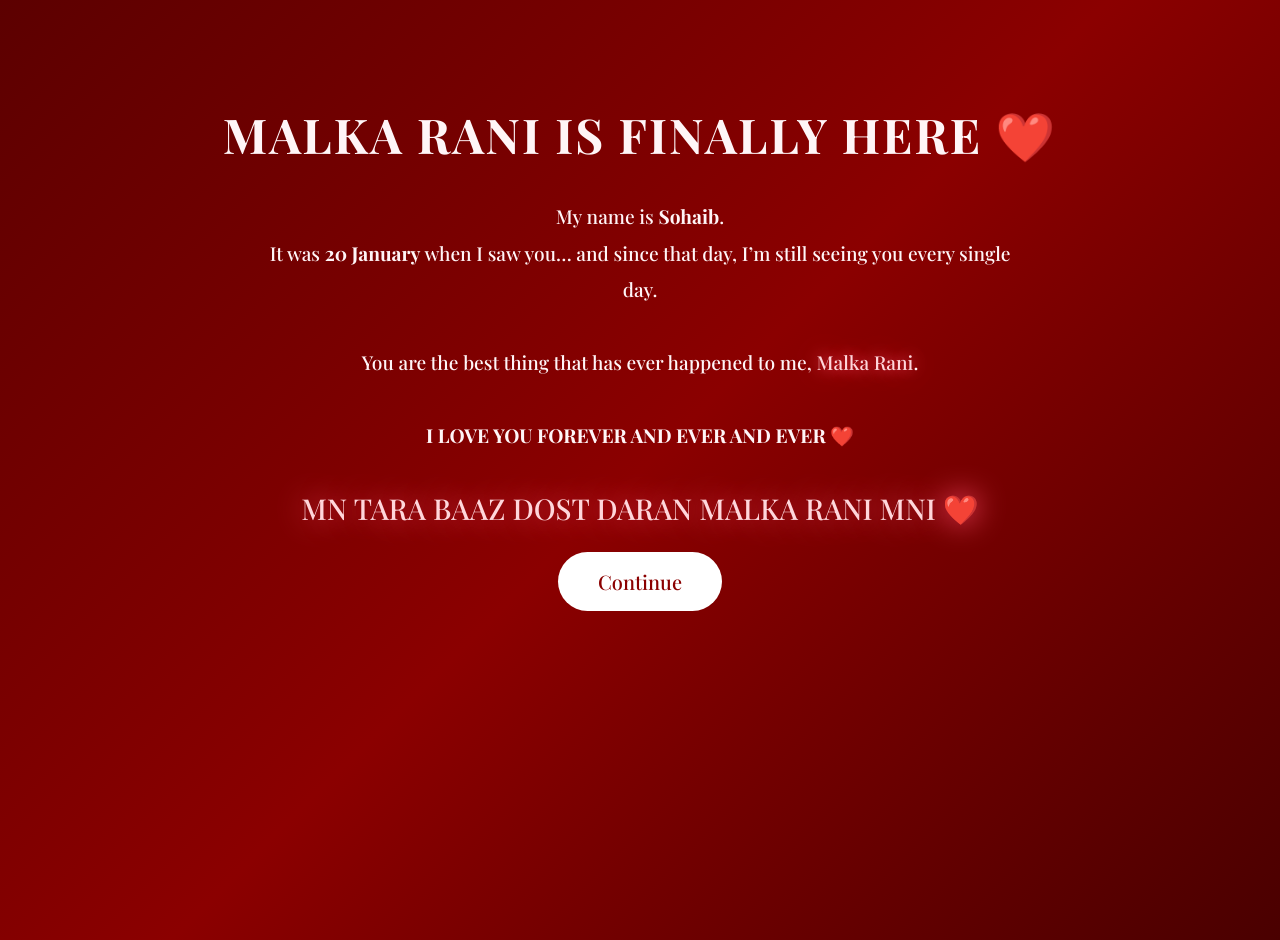
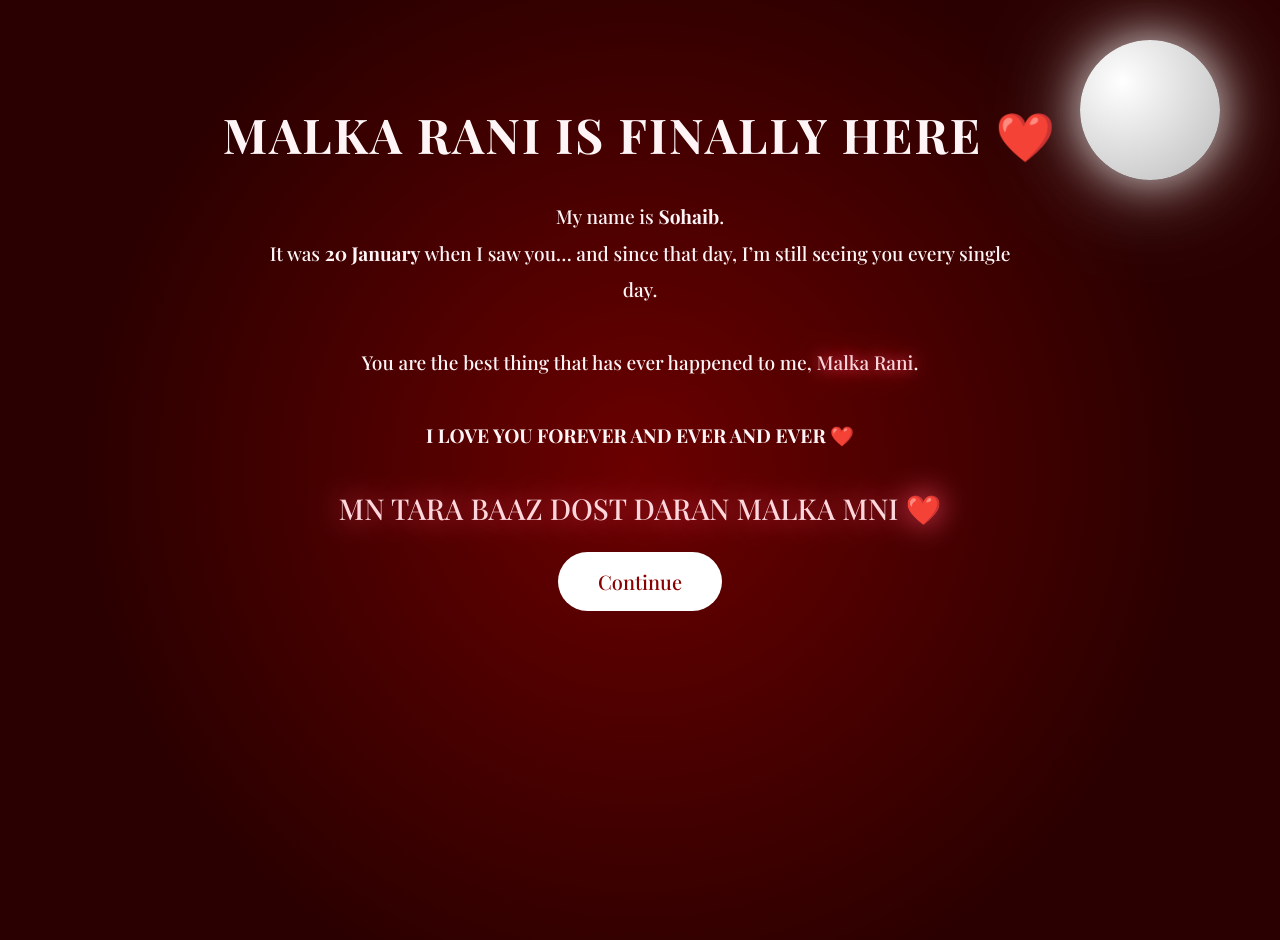
Before and after one commit to balochshahsaad-afk/malka-sb, a plain HTML site: page index.html in a window 1280 px wide. Drawn offline with nearby package versions, Linux system fonts and the light colour scheme.

Commit message:
Update index.html

```diff
--- a/index.html
+++ b/index.html
@@ -10,56 +10,46 @@
 body {
     margin: 0;
     font-family: 'Playfair Display', serif;
-    background: linear-gradient(135deg, #5c0000, #8b0000, #4a0000);
+    background: radial-gradient(circle at center, #6b0000 0%, #2b0000 70%);
     color: #fff5f7;
     text-align: center;
     overflow: hidden;
 }
 
-/* Page Animation */
-.page { display: none; height: 100vh; padding: 70px; }
-.active { display: block; animation: fadeInUp 2s ease; }
-
-@keyframes fadeInUp {
-    from { opacity: 0; transform: translateY(40px); }
-    to { opacity: 1; transform: translateY(0); }
+/* 🌙 Moon */
+.moon {
+    position: fixed;
+    top: 40px;
+    right: 60px;
+    width: 140px;
+    height: 140px;
+    background: radial-gradient(circle at 30% 30%, #ffffff, #ddd, #bbb);
+    border-radius: 50%;
+    box-shadow: 0 0 40px rgba(255,255,255,0.6),
+                0 0 80px rgba(255,255,255,0.4),
+                0 0 120px rgba(255,255,255,0.2);
+    z-index: 0;
 }
 
-/* Text Glow */
+/* Pages */
+.page { display: none; height: 100vh; padding: 70px; position: relative; z-index: 1;}
+.active { display: block; }
+
 .glowName {
     color: #ffd6db;
     text-shadow: 0 0 15px #ff4d6d, 0 0 35px #ff1a40;
 }
 
-/* Titles */
-h1 {
-    font-size: 3em;
-    letter-spacing: 2px;
-    animation: textFade 2.5s ease;
-}
-
-p {
-    font-size: 1.2em;
-    max-width: 750px;
-    margin: auto;
-    line-height: 1.9;
-    animation: textFade 3s ease;
-}
+h1 { font-size: 3em; letter-spacing: 2px; }
+p { font-size: 1.2em; max-width: 750px; margin: auto; line-height: 1.9; }
 
 .bigLine {
     font-size: 1.8em;
     margin-top: 35px;
     color: #ffd6db;
     text-shadow: 0 0 30px #ff4d6d;
-    animation: textFade 3.5s ease;
 }
 
-@keyframes textFade {
-    from { opacity: 0; }
-    to { opacity: 1; }
-}
-
-/* Buttons */
 button {
     padding: 16px 40px;
     font-size: 20px;
@@ -67,21 +57,14 @@ button {
     border: none;
     cursor: pointer;
     margin: 25px;
-    transition: 0.3s ease;
     font-family: 'Playfair Display', serif;
 }
 
 .nextBtn { background: #fff; color: #8b0000; }
-
-#yesBtn {
-    background: #ff4d6d;
-    color: white;
-    box-shadow: 0 0 20px #ff1a40;
-}
-
+#yesBtn { background: #ff4d6d; color: white; }
 #noBtn { background: #333; color: white; }
 
-/* Rose Petals */
+/* 🌹 Rose petals */
 .petal {
     position: absolute;
     top: -30px;
@@ -91,6 +74,7 @@ button {
     border-radius: 50% 50% 50% 50%;
     animation: fall linear infinite;
     opacity: 0.9;
+    z-index: 0;
 }
 
 @keyframes fall {
@@ -98,7 +82,6 @@ button {
     100% { transform: translateY(110vh) rotate(360deg); }
 }
 
-/* Final page */
 .success {
     height: 100vh;
     display: flex;
@@ -111,7 +94,8 @@ button {
 
 <body>
 
-<!-- PAGE 1 -->
+<div class="moon"></div>
+
 <div class="page active" id="page1">
     <h1>MALKA RANI IS FINALLY HERE ❤️</h1>
 
@@ -131,13 +115,12 @@ button {
     </p>
 
     <div class="bigLine">
-        MN TARA BAAZ DOST DARAN MALKA RANI MNI ❤️
+        MN TARA BAAZ DOST DARAN MALKA MNI ❤️
     </div>
 
     <button class="nextBtn" onclick="nextPage()">Continue</button>
 </div>
 
-<!-- PAGE 2 -->
 <div class="page" id="page2">
     <h1>Will you be mine, <span class="glowName">Malka</span>?</h1>
     <button id="yesBtn">Yes</button>
@@ -146,4 +129,24 @@ button {
 
 <script>
 function nextPage() {
-    page1.classList
+    document.getElementById("page1").classList.remove("active");
+    document.getElementById("page2").classList.add("active");
+}
+
+let yesBtn = document.getElementById("yesBtn");
+let noBtn = document.getElementById("noBtn");
+let size = 20;
+
+noBtn.addEventListener("click", () => {
+    size += 7;
+    yesBtn.style.fontSize = size + "px";
+    yesBtn.style.padding = (size/2) + "px " + size + "px";
+});
+
+yesBtn.addEventListener("click", () => {
+    document.body.innerHTML = `
+        <div class="moon"></div>
+        <div class="success">
+            <h1>Yaaayyy Malka ❤️❤️❤️</h1>
+            <h2>MALKA I LOVE YOU FOREVER AND EVER AND EVER ❤️❤️❤️</h2>
+            <p>I'm waiting for your reply 💌</p>
```
